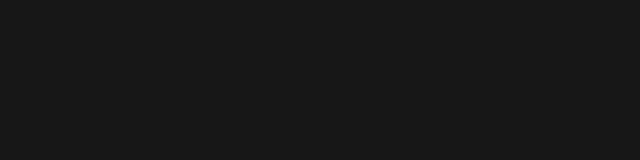
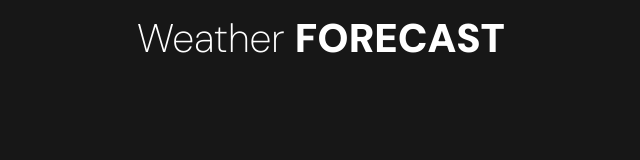
Before and after one commit to Nisser111/simple-weather-forecast, a website built with webpack: page src/index.html in a window 1280 px wide. Shown: the whole page, without its empty margins (319-959 px from the left). Built offline with nearby package versions, Linux system fonts and the light colour scheme.

Commit message:
Make app header

```diff
--- a/src/index.html
+++ b/src/index.html
@@ -1,10 +1,11 @@
 <!DOCTYPE html>
 <html lang="EN-en">
-<head>
-    <meta charset="UTF-8">
-    <meta name="viewport" content="width=device-width, initial-scale=1.0">
+  <head>
+    <meta charset="UTF-8" />
+    <meta name="viewport" content="width=device-width, initial-scale=1.0" />
     <title>Weather forecast</title>
-</head>
-<body>
-</body>
+  </head>
+  <body>
+    <h1>Weather <strong>forecast</strong></h1>
+  </body>
 </html>
--- a/src/styles/main.scss
+++ b/src/styles/main.scss
@@ -17,4 +17,19 @@ $mainFontColor: #ffffff;
 body {
   background: $mainBgColor;
   color: $mainFontColor;
+  position: relative;
 }
+
+h1 {
+  font-weight: 200;
+  text-align: center;
+  position: absolute;
+  top: 0.3em;
+  left: 50%;
+  transform: translateX(-50%);
+
+  strong {
+    font-weight: 900;
+    text-transform: uppercase;
+  }
+}
```
